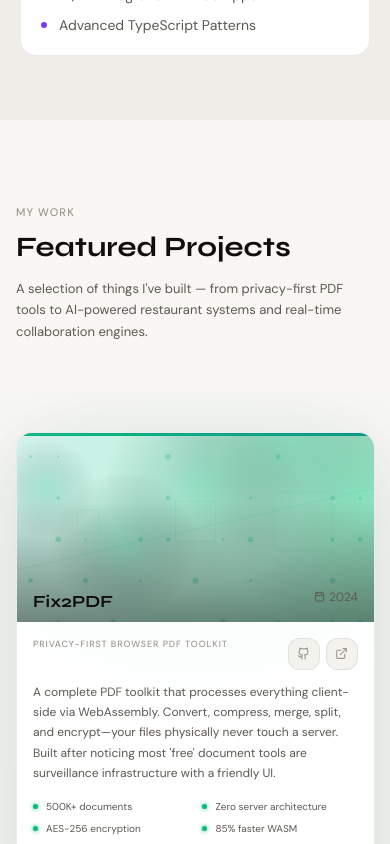
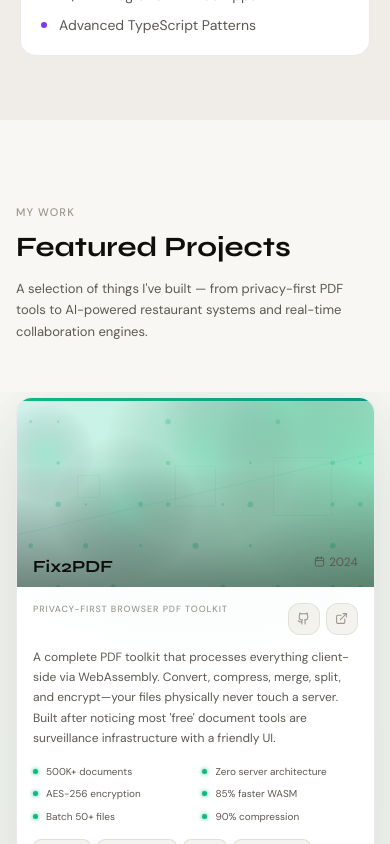
Before and after one commit to Fenil1828/Portfolio, a Next.js app: page / in a window 390 px wide. Shown: the part 2180-3024 px from the top of the page. Built offline with nearby package versions, Linux system fonts and the light colour scheme.

Commit message:
refine: reduce mobile spacing in projects section

```diff
--- a/components/Projects.tsx
+++ b/components/Projects.tsx
@@ -460,7 +460,7 @@ export default function Projects() {
     <section
       id="projects"
       ref={sectionRef}
-      style={{ background: "var(--bg)", position: "relative" }}
+      style={{ background: "var(--bg)", position: "relative", paddingBottom: "clamp(4px, 1vh, 80px)" }}
     >
 
       {/* ── HEADER — normal flow, sits above the sticky runway ─────────── */}
@@ -517,13 +517,14 @@ export default function Projects() {
       <div
         style={{
           position: "relative",
-          height: "120vh",
+          height: "clamp(75vh, 100vh, 100vh)",
           width: "100%",
           overflow: "hidden",
           display: "flex",
           alignItems: "flex-start",
           justifyContent: "center",
-          paddingTop: "clamp(40px, 0vh, 100px)",
+          paddingTop: "clamp(2px, 0.5vh, 40px)",
+          paddingBottom: "clamp(20px, 0vh, 50px)",
         }}
       >
         <div
@@ -552,7 +553,7 @@ export default function Projects() {
       </div>
 
       {/* Breathing room at the bottom of the section */}
-      <div style={{ height: "1vh" }} />
+      <div style={{ height: 0 }} />
     </section>
   );
 }
```
